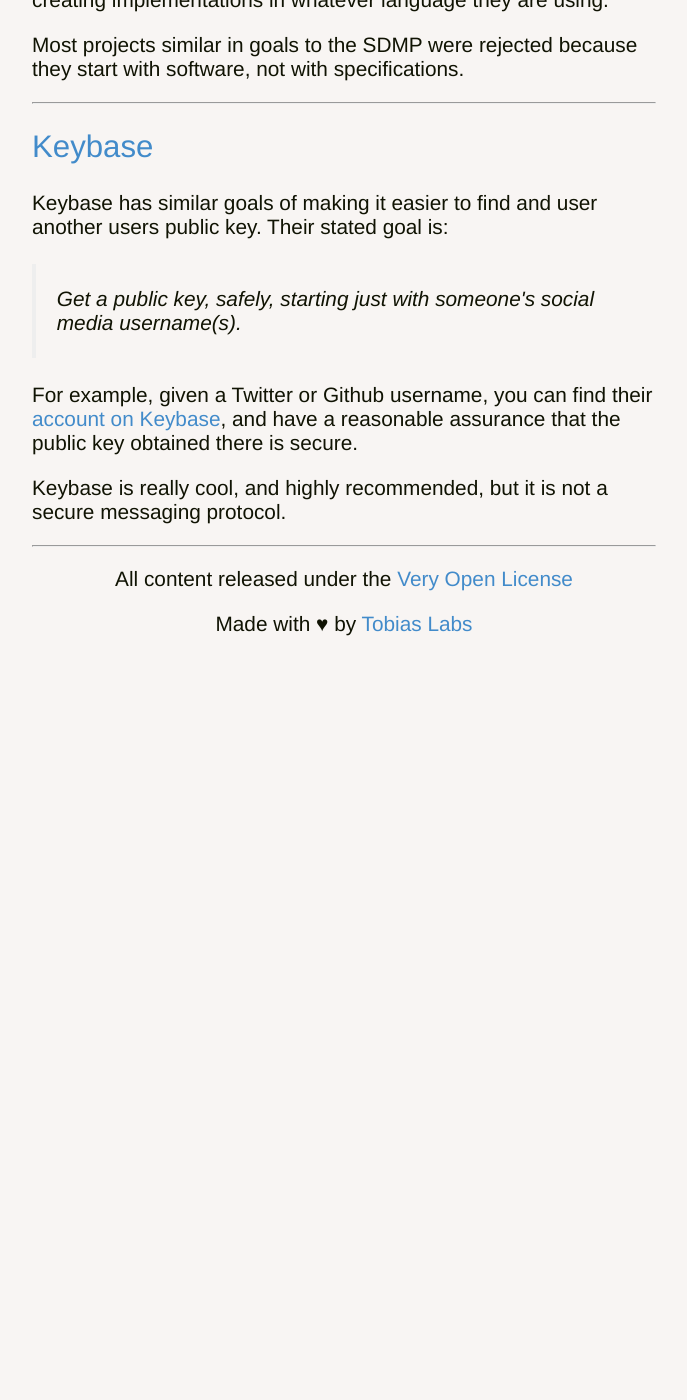
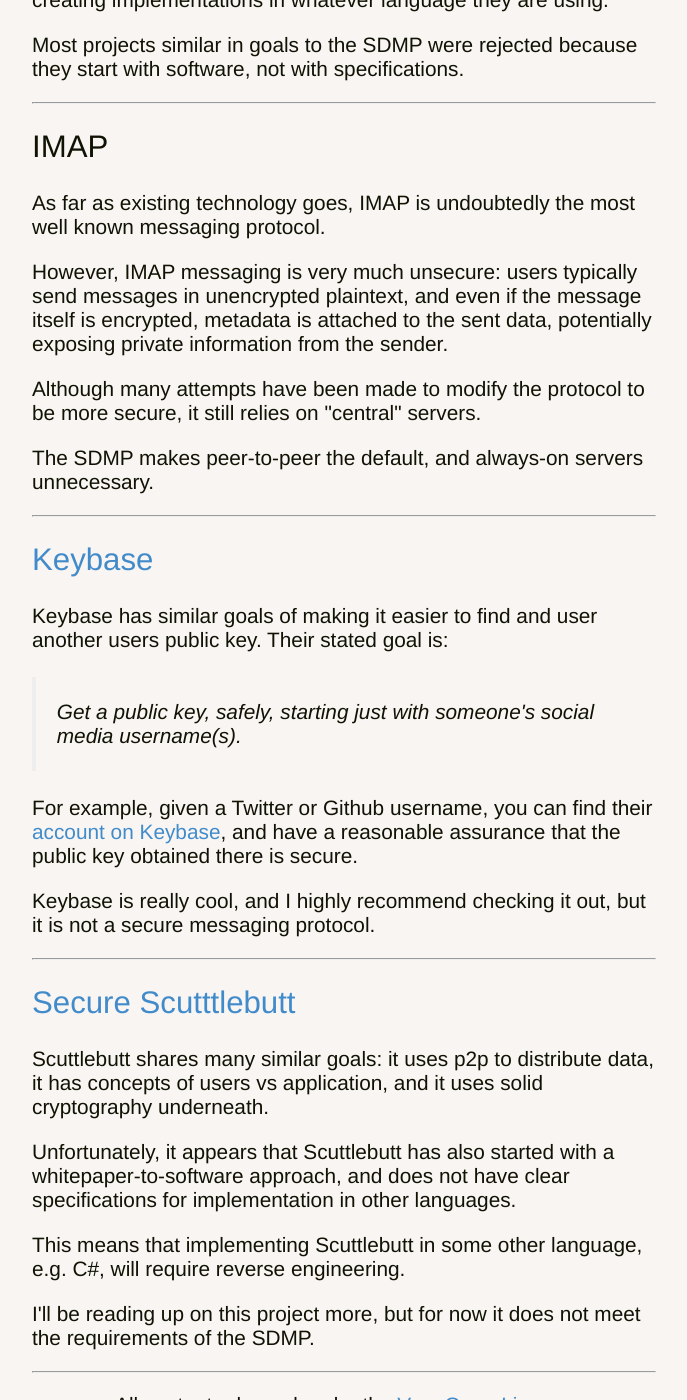
Before and after one commit to sdmp/sdmp.github.io, a Jekyll site: the page built from article/similar-projects/index.md, in a window 1280 px wide and 1400 px high, scrolled down 1256 px. Shown: the whole window, without its empty margins (296-983 px from the left). Built offline with Jekyll 4.4.1, drawn with Linux system fonts in a browser that asks for light colours; before the commit the page ends 2017 px from its top, so only the background shows below that.

Commit message:
Compare the SDMP to IMAP. Related to #35

```diff
--- a/article/similar-projects/index.md
+++ b/article/similar-projects/index.md
@@ -56,6 +56,26 @@
 
 ---
 
+## IMAP
+
+As far as existing technology goes, IMAP is undoubtedly
+the most well known messaging protocol.
+
+However, IMAP messaging is very much unsecure: users
+typically send messages in unencrypted plaintext, and
+even if the message itself is encrypted, metadata is
+attached to the sent data, potentially exposing private
+information from the sender.
+
+Although many attempts have been made to modify the
+protocol to be more secure, it still relies on "central"
+servers.
+
+The SDMP makes peer-to-peer the default, and always-on
+servers unnecessary.
+
+---
+
 ## [Keybase](https://keybase.io/)
 
 Keybase has similar goals of making it easier to find
@@ -69,5 +89,24 @@
 and have a reasonable assurance that the public key obtained
 there is secure.
 
-Keybase is really cool, and highly recommended, but it is
-not a secure messaging protocol.
+Keybase is really cool, and I highly recommend checking
+it out, but it is not a secure messaging protocol.
+
+---
+
+## [Secure Scutttlebutt](https://ssbc.github.io/)
+
+Scuttlebutt shares many similar goals: it uses p2p to
+distribute data, it has concepts of users vs application,
+and it uses solid cryptography underneath.
+
+Unfortunately, it appears that Scuttlebutt has also
+started with a whitepaper-to-software approach, and
+does not have clear specifications for implementation
+in other languages.
+
+This means that implementing Scuttlebutt in some other
+language, e.g. C#, will require reverse engineering.
+
+I'll be reading up on this project more, but for now
+it does not meet the requirements of the SDMP.
```
